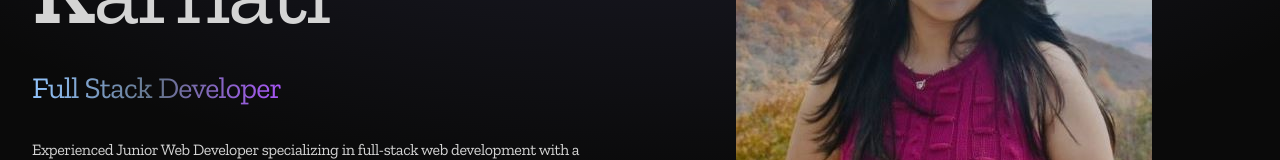
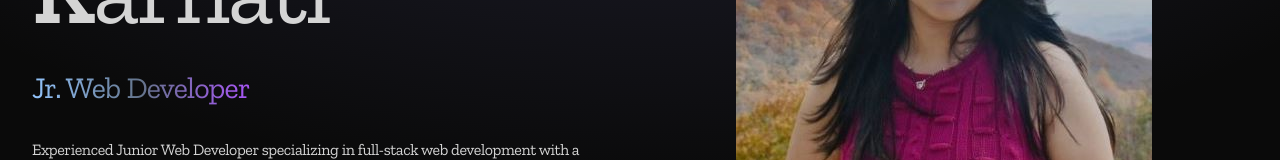
Before and after one commit to Karnati-harshu/KarnatiHarshu, a React (Vite) app: page / in a window 1280 px wide. Shown: the part 293-453 px from the top of the page. Built offline with nearby package versions, Linux system fonts and the light colour scheme.

Commit message:
name chnage

```diff
--- a/src/components/MyContent.jsx
+++ b/src/components/MyContent.jsx
@@ -36,7 +36,7 @@ const MyContent = () => {
               animate="visible"
               className="bg-gradient-to-r from-blue-300 via-slate-500 to-purple-500 bg-clip-text text-3xl tracking-tight text-transparent"
             >
-              Full Stack Developer
+              Jr. Web Developer
             </motion.span>
             <motion.p
               variants={container(0.7)}
```
